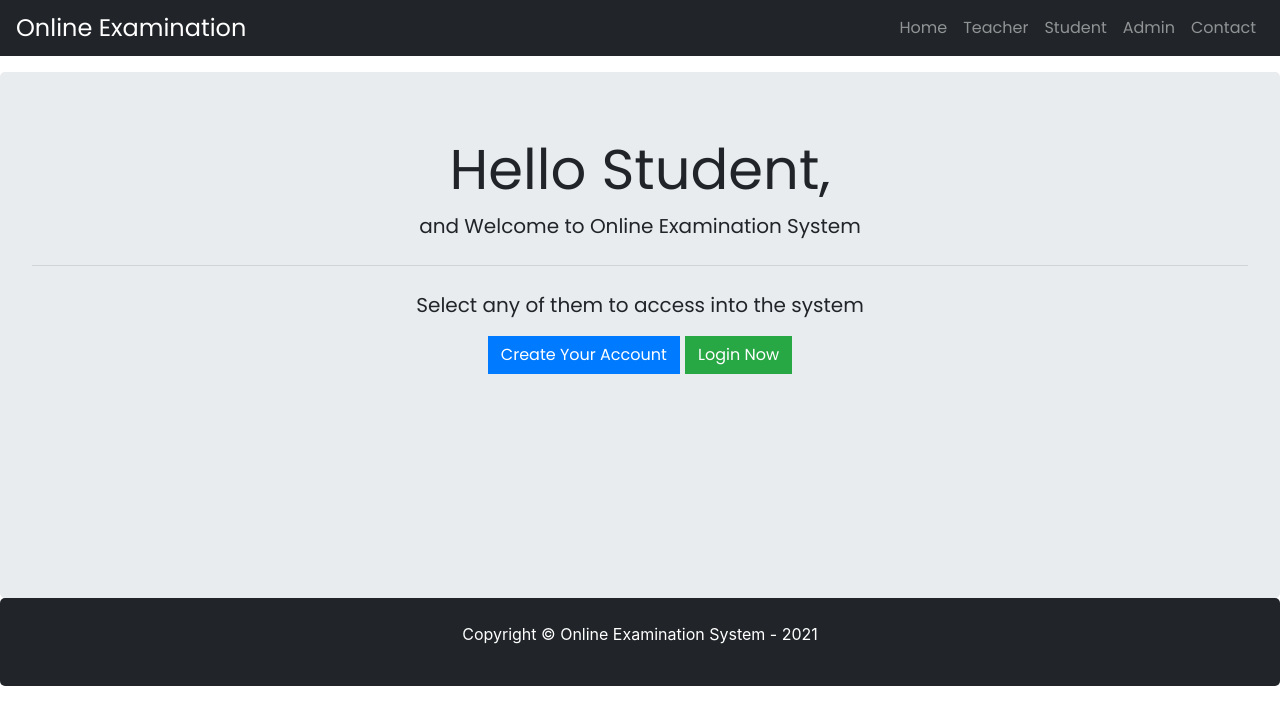
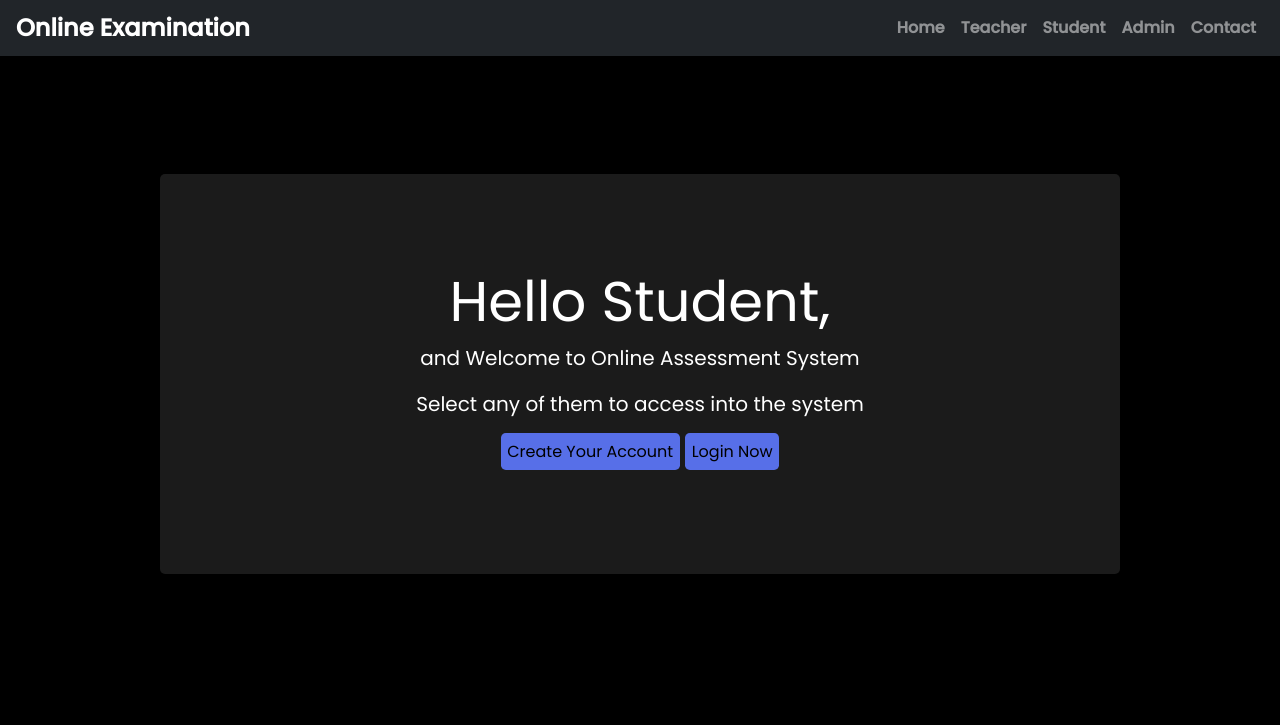
Before and after one commit to riyaz7122001/online-assessment, a Django app: page /student/studentclick in a window 1280 px wide. Shown: the top 725 px of the page. Run offline with Django 3.2, Linux system fonts and the light colour scheme; some libraries are stand-ins or nearby versions.

Commit message:
changing navbar,student-dashboard,student-click

```diff
--- a/templates/exam/navbar.html
+++ b/templates/exam/navbar.html
@@ -38,6 +38,13 @@
 
       .bs-example{
         font-family: "Poppins", sans-serif;
+      }
+      .nav-item{
+        transition: 1s ease-in-out;
+      }
+      .nav-item:hover{
+        color:#576fe8;
+        font-style: normal;
       }
     </style>
     <link rel="preconnect" href="https://fonts.googleapis.com" />
--- a/templates/student/student_dashboard.html
+++ b/templates/student/student_dashboard.html
@@ -1,6 +1,6 @@
 {% extends 'student/studentbase.html' %}
 {% load widget_tweaks %}
-{% block content %}
+<!-- {% block content %} -->
 
 
 <head>
@@ -101,4 +101,4 @@
 <script src="http://netdna.bootstrapcdn.com/bootstrap/4.0.0-beta/js/bootstrap.min.js"></script>
 
 
-{% endblock content %}
+<!-- {% endblock content %} -->
--- a/templates/student/studentclick.html
+++ b/templates/student/studentclick.html
@@ -6,19 +6,71 @@
   <meta charset="utf-8">
   <meta name="viewport" content="width=device-width, initial-scale=1, shrink-to-fit=no">
 
+  <style media="screen">
+.display-4 , .lead{
+  font-family: "Poppins", sans-serif;
 
-  <style media="screen">
-    .jumbotron {
-      margin-top: 0px;
-      margin-bottom: 0px;
+}
+
+.lead{
+  margin-left: 2rem;
+  margin-right: 2rem;
+}
+    .body-style {
+      font-family: "Poppins", sans-serif;
+      background-color: black;
+      color: #ffffff;
+      font-weight: bolder;
+      font-family: "Poppins";
+    }
+    .btn-first {
+      width: 5rem;
+      text-align: center;
+      padding: 0.35rem;
+    border-style: solid;
+    border-width: 1px;
+    border-color: transparent;
+    border-radius: 0.3rem;
+    background-color: rgb(87, 111, 232);
+    transition-property: color, rgb(87, 111, 232);
+    transition-duration: 250ms, 250ms;
+    transition-timing-function: ease, cubic-bezier(0.645, 0.045, 0.355, 1);
+    color: rgb(0, 0, 0);
+    font-size: 1rem;
+    }
+    .btn-first:hover{
+      border-color: rgb(255, 255, 255);
+    background-color: transparent;
+    color: rgb(255, 255, 255);
+    text-decoration: none;
     }
 
-    .jumbotron h1 {
-      text-align: center;
-    }
-.display-4 , .lead{
-  font-family: "Poppins", sans-serif;
+    .auth-wrapper {
+  height: 100%;
+  width: 100%;
+  display: flex;
+  justify-content: center;
+  align-items: center;
+  margin-top: 8%;
 }
+
+.auth-div {
+  background-color: rgb(27, 27, 27);
+  text-align: center;
+  padding: 2rem 2rem;
+  border-radius: 5px;
+  width: 60rem;
+  height: 25rem;
+  display: flex;
+  flex-direction: column;
+  justify-content: center;
+  align-items: center;
+  box-shadow: 0 10px 15px -3px rgb(0 0 0 / 0.1), 0 4px 6px -4px rgb(0 0 0 / 0.1);
+}
+
+  a{
+    text-decoration: none;
+  }
   </style>
 <link rel="preconnect" href="https://fonts.googleapis.com" />
     <link rel="preconnect" href="https://fonts.gstatic.com" crossorigin />
@@ -28,23 +80,23 @@
     />
 </head>
 
-<body>
+<body class="body-style">
 
   {% include "exam/navbar.html" %}
   <br><br>
-  <div class="jumbotron" style="margin-bottom:0px;">
+  <div class="auth-wrapper">
+    <div class="auth-div">
     <h1 class="display-4">Hello Student,</h1>
-    <p class="lead">and Welcome to Online Examination System</p>
-    <hr class="my-4">
+    <p class="lead">and Welcome to Online Assessment System</p>
     <p class="lead">Select any of them to access into the system</p>
     <p class="lead">
-      <a class="btn btn-primary " href="studentsignup" style="border-radius: 0%;" role="button">Create Your Account</a>
-      <a class="btn btn-success " href="studentlogin" style="border-radius: 0%;" role="button">Login Now</a>
+      <a class="btn-first" href="studentsignup"  role="button">Create Your Account</a>
+      <a class="btn-first" href="studentlogin" role="button">Login Now</a>
     </p>
-    <br><br><br><br><br><br>
+    </div>
   </div>
 
-  {% include "exam/footer.html" %}
+  <!-- {% include "exam/footer.html" %} -->
 </body>
 
 </html>
--- a/templates/student/studentlogin.html
+++ b/templates/student/studentlogin.html
@@ -97,9 +97,5 @@
         </div>
     </div>
 </div>
-<br><br><br><br><br><br><br><br><br>
-<br><br><br><br><br><br><br><br><br>
-<br><br><br><br><br>
-{% include "exam/footer.html" %}
   </body>
 </html>
```
Also changed, not shown: db.sqlite3.
